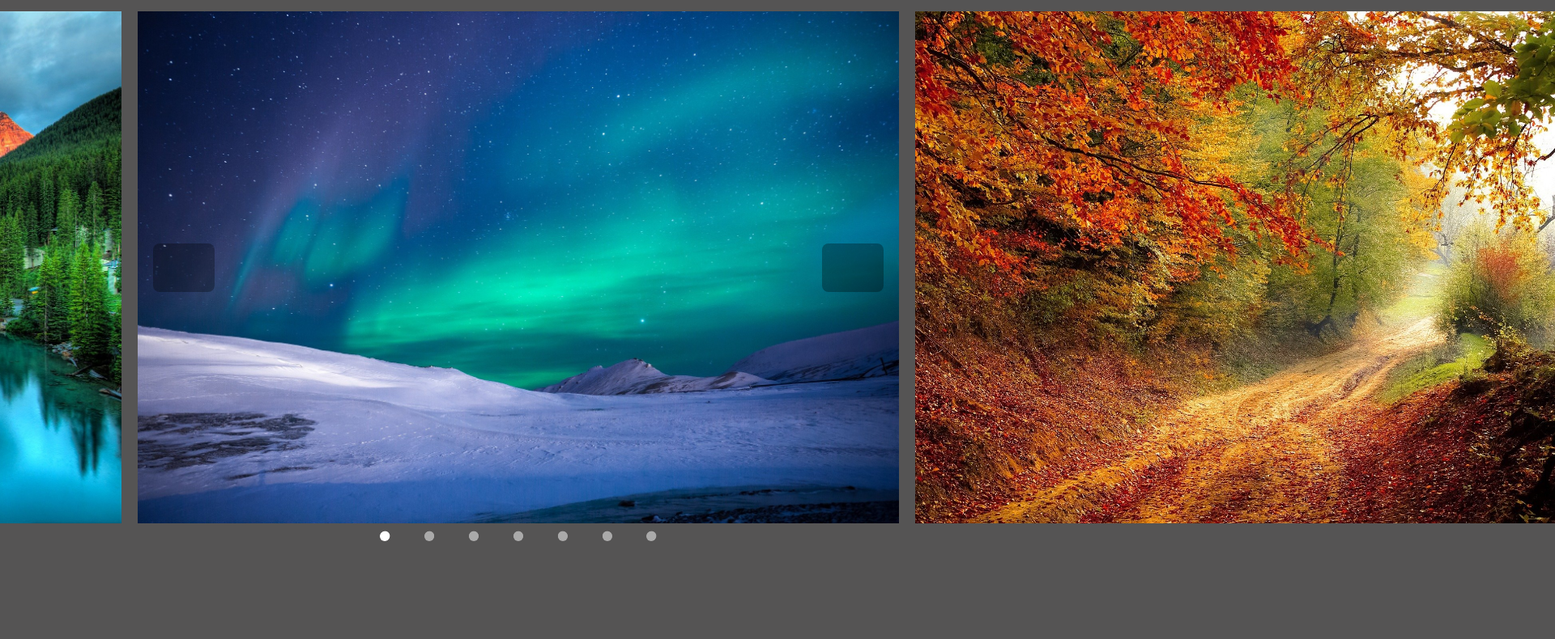
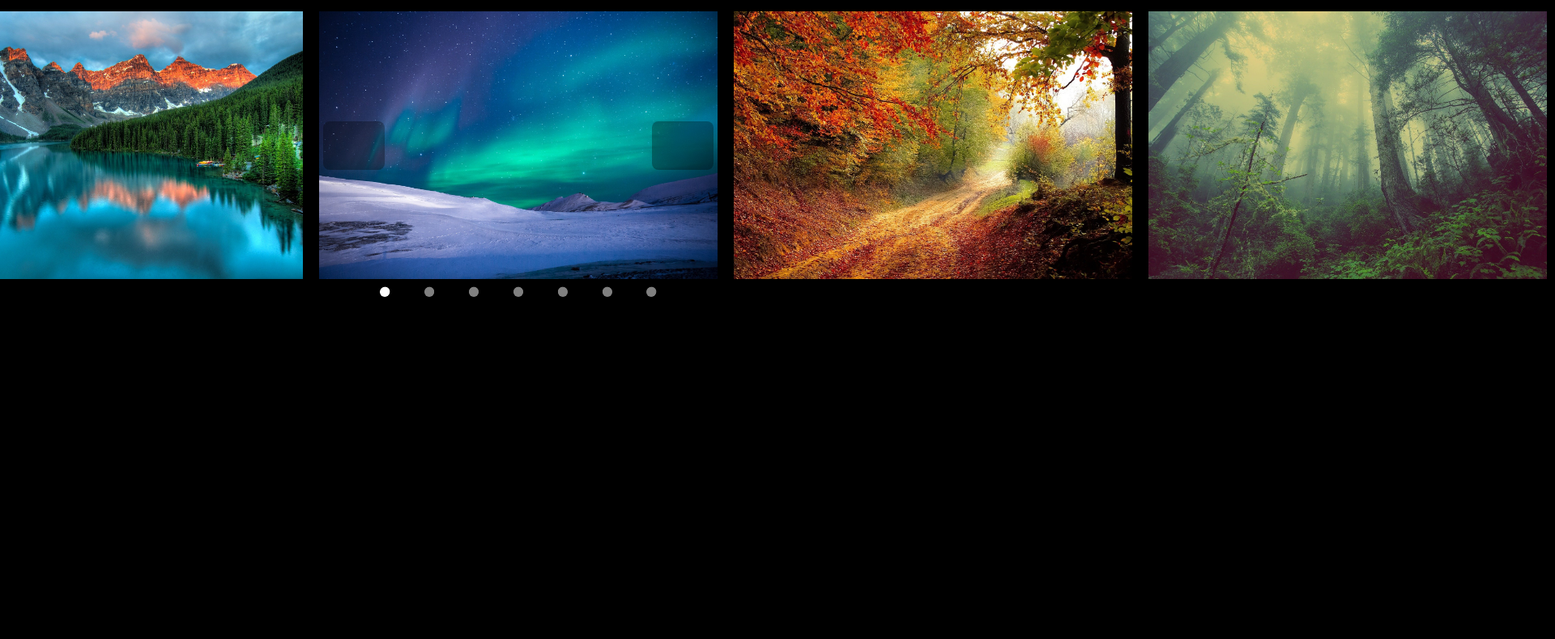
Before and after one commit to PharadolBrown/imageSlider, a plain HTML site: page index.html in a window 1280 px wide. Shown: the part 79-869 px from the top of the page at 81% size, 1920 px wide, since content can reach past the window. After the commit the page ends 800 px from the top, so only its background shows below. Drawn offline with Linux system fonts and the light colour scheme.

Commit message:
Add files via upload

```diff
--- a/app.js
+++ b/app.js
@@ -8,6 +8,7 @@ const carouselContainer = document.querySelector(".carousel-container");
 // define src img array
 const numberOfImages = 7;
 const srcImages = [];
+
 for (let index = 1; index <= numberOfImages; index++) {
   srcImages.push(`image/natural_wander${index}.jpg`);
 }
@@ -17,7 +18,6 @@ srcImages.unshift(`image/natural_wander${lastCloneSrc}.jpg`);
 const firstCloneSrc = 1;
 srcImages.push(`image/natural_wander${firstCloneSrc}.jpg`);
 console.log(srcImages);
-
 //create element img & add first , last clone class to some img
 for (let index = 0; index <= srcImages.length - 1; index++) {
   const image = document.createElement("img");
@@ -31,6 +31,10 @@ for (let index = 0; index <= srcImages.length - 1; index++) {
   image.setAttribute("id", idImg);
   carouselSlide.append(image);
 }
+
+
+
+
 
 //create element circle button
 const circleBtnContainer = document.querySelector(".circleBtnContainer");
--- a/index.html
+++ b/index.html
@@ -18,7 +18,17 @@
             <i class="fas fa-angle-right" id="nextBtn"></i>
         </div>
 
-        <div class="carousel-slide"></div>
+        <div class="carousel-slide">
+            <img src="image/natural_wander7.jpg" id="lastClone" alt="">
+            <img src="image/natural_wander1.jpg" alt="">
+            <img src="image/natural_wander2.jpg" alt="">
+            <img src="image/natural_wander3.jpg" alt="">
+            <img src="image/natural_wander4.jpg" alt="">
+            <img src="image/natural_wander5.jpg" alt="">
+            <img src="image/natural_wander6.jpg" alt="">
+            <img src="image/natural_wander7.jpg" alt="">
+            <img src="image/natural_wander1.jpg" id="firstClone" alt="">
+        </div>
     </div>
 
     <div class="circleBtnContainer"></div>
--- a/style.css
+++ b/style.css
@@ -20,7 +20,7 @@ h1 {
   display: flex;
   justify-content: center;
   position: relative;
-  width: 70%;
+  width: 40%;
   margin: auto;
 }
 
@@ -86,7 +86,7 @@ h1 {
     opacity: 1;
 }
 /* responsive  */
-@media only screen and (max-width: 1441px) {
+/* @media only screen and (max-width: 1441px) {
   .carousel-container {
     width: 75%;
   }
@@ -151,4 +151,4 @@ h1 {
     font-size: 2px;
     font-weight: 100;
   }
-}
+} */
```
